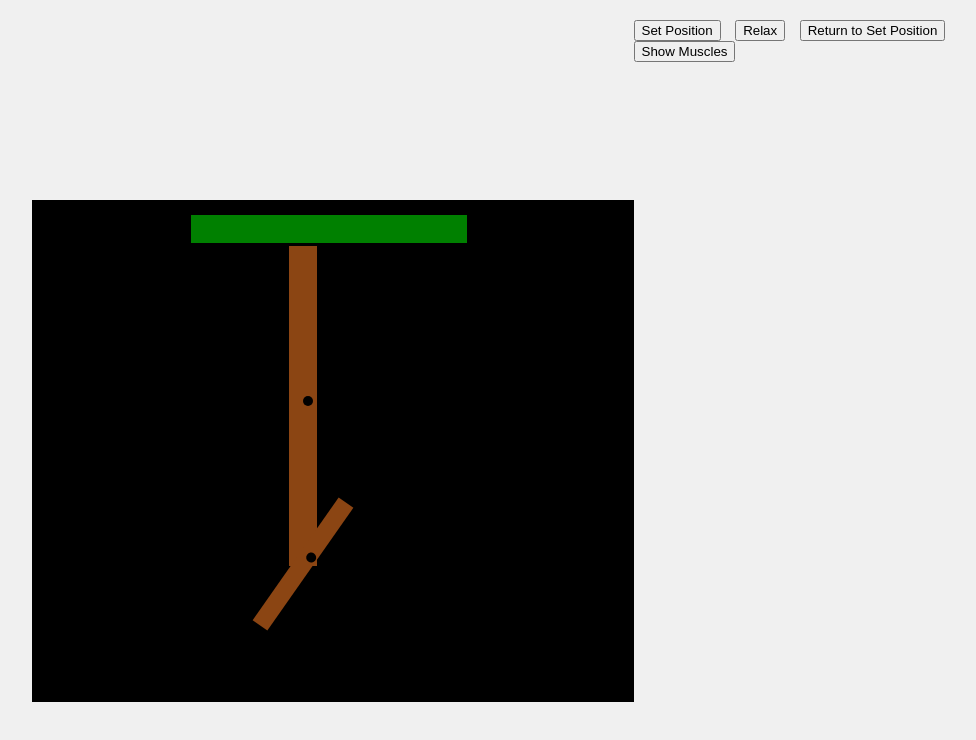
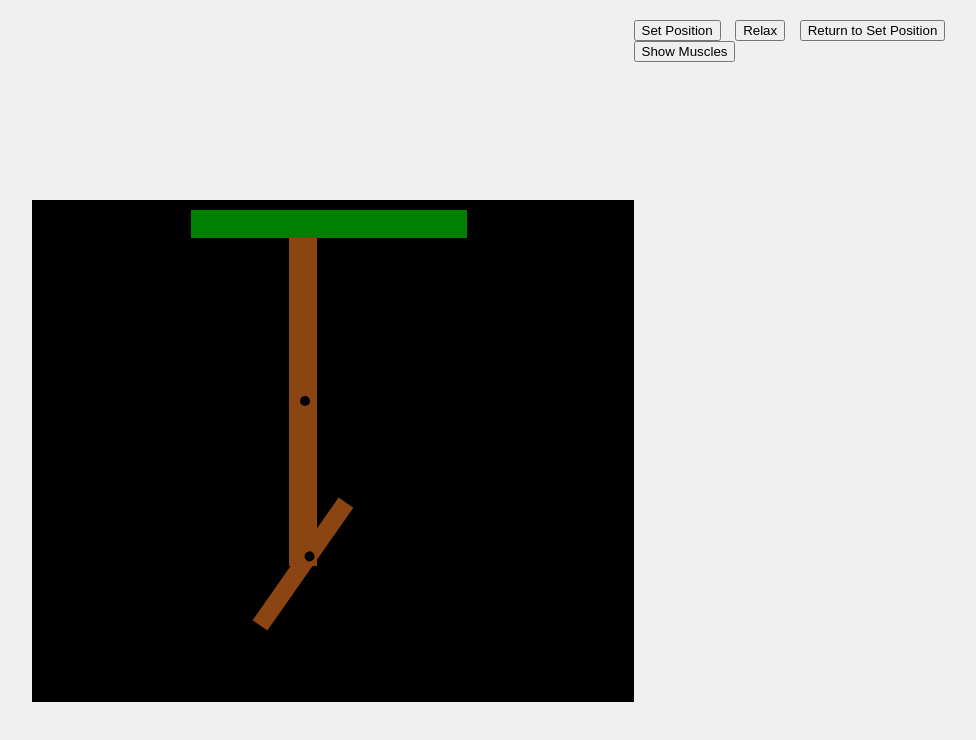
Before and after one commit to ShayanZameer/wooden-board-game, a plain HTML site: page index.html in a window 1280 px wide. Shown: the whole page, without its empty margins (244-1220 px from the left). Drawn offline with Linux system fonts and the light colour scheme.

Commit message:
changes pushed

```diff
--- a/script.js
+++ b/script.js
@@ -11,7 +11,7 @@ const ctx = canvas.getContext('2d');
 
 const boards = [
     {
-        width: 150,
+        width: 170,
         height: 28,
         angle: 90,
         x: 270,
@@ -24,7 +24,7 @@ const boards = [
         angle: 90,
         x: 270,
         y: 280,
-        dots: [{ x: -80, y: -5 }] // Array of dot positions for the middle board
+        dots: [{ x: -80, y: -2 }] // Array of dot positions for the middle board
     },
     {
         width: 150,
@@ -32,7 +32,7 @@ const boards = [
         angle: 125,
         x: 270,
         y: 363,
-        dots: [ { x: -10, y: -3 }] // Array of dot positions for the bottom board
+        dots: [ { x: -10, y: -1 }] // Array of dot positions for the bottom board
     }
 ];
 
@@ -79,6 +79,10 @@ function setPositions() {
     boards[0].width=200;
     boards[1].width=180;
     boards[2].width=180;// Adjust x, y positions
+
+
+
+
 
     draw(); // Redraw with new positions
 }
--- a/style.css
+++ b/style.css
@@ -17,7 +17,7 @@ body {
 
 .support {
     position: relative;
-    top: 215px; /* Adjust based on the desired position */
+    top: 210px; /* Adjust based on the desired position */
     left: 435px; /* Adjust based on the desired position */
     width: 300px;
     height: 28px;
```
